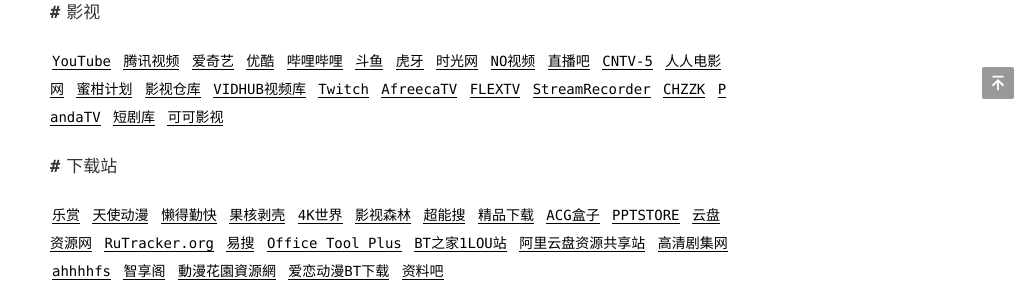
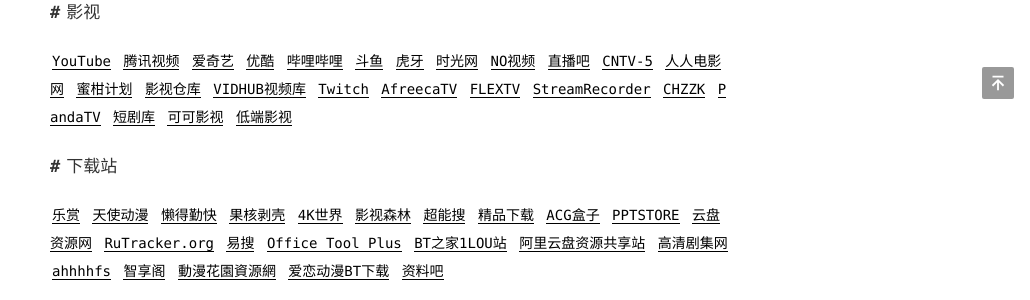
Before and after one commit to admans/admans.github.io, a Jekyll site: the page built from pages/navi.md, in a window 1280 px wide. Shown: the part 851-1151 px from the top of the page, without its empty margins (250-1280 px from the left). Built offline with Jekyll 4.4.1, drawn with Linux system fonts in a browser that asks for light colours; comment, search, counter and statistics services are not loaded.

Commit message:
Update navi.md

```diff
--- a/pages/navi.md
+++ b/pages/navi.md
@@ -29,7 +29,7 @@ title: 导航
 
 ## 影视
 
-[YouTube](https://www.youtube.com/ "YouTube") [腾讯视频](https://v.qq.com/ "腾讯视频") [爱奇艺](https://www.iqiyi.com/ "爱奇艺") [优酷](https://www.youku.com/ "优酷") [哔哩哔哩](https://www.bilibili.com/ "哔哩哔哩") [斗鱼](https://www.douyu.com/ "斗鱼") [虎牙](https://www.huya.com/ "虎牙") [时光网](http://www.mtime.com/ "时光网") [NO视频](https://www.novipnoad.com/ "NO视频") [直播吧](http://www.zhibo8.cc/ "直播吧") [CNTV-5](http://tv.cntv.cn/live/cctv5/?pt=HD "CNTV-5") [人人电影网](https://www.rrdynb.com/index.html "人人电影网") [蜜柑计划](https://mikanani.me/ "蜜柑计划") [影视仓库](http://www.wmdz.com/index.html "影视仓库") [VIDHUB视频库](https://vidhub.link/ "VIDHUB视频库") [Twitch](https://www.twitch.tv/ "Twitch") [AfreecaTV](https://www.afreecatv.com/ "AfreecaTV") [FLEXTV](https://www.flextv.co.kr/ "FLEXTV") [StreamRecorder](https://streamrecorder.io/ "StreamRecorder") [CHZZK](https://chzzk.naver.com/ "CHZZK") [PandaTV](https://www.pandalive.co.kr/ "PandaTV") [短剧库](https://kdocs.cn/l/cntsb8OUEpHV "短剧库") [可可影视](https://www.keke13.com/ "可可影视")
+[YouTube](https://www.youtube.com/ "YouTube") [腾讯视频](https://v.qq.com/ "腾讯视频") [爱奇艺](https://www.iqiyi.com/ "爱奇艺") [优酷](https://www.youku.com/ "优酷") [哔哩哔哩](https://www.bilibili.com/ "哔哩哔哩") [斗鱼](https://www.douyu.com/ "斗鱼") [虎牙](https://www.huya.com/ "虎牙") [时光网](http://www.mtime.com/ "时光网") [NO视频](https://www.novipnoad.com/ "NO视频") [直播吧](http://www.zhibo8.cc/ "直播吧") [CNTV-5](http://tv.cntv.cn/live/cctv5/?pt=HD "CNTV-5") [人人电影网](https://www.rrdynb.com/index.html "人人电影网") [蜜柑计划](https://mikanani.me/ "蜜柑计划") [影视仓库](http://www.wmdz.com/index.html "影视仓库") [VIDHUB视频库](https://vidhub.link/ "VIDHUB视频库") [Twitch](https://www.twitch.tv/ "Twitch") [AfreecaTV](https://www.afreecatv.com/ "AfreecaTV") [FLEXTV](https://www.flextv.co.kr/ "FLEXTV") [StreamRecorder](https://streamrecorder.io/ "StreamRecorder") [CHZZK](https://chzzk.naver.com/ "CHZZK") [PandaTV](https://www.pandalive.co.kr/ "PandaTV") [短剧库](https://kdocs.cn/l/cntsb8OUEpHV "短剧库") [可可影视](https://www.keke13.com/ "可可影视") [低端影视](https://ddys.info/ "低端影视")
 
 ## 下载站
 
```
